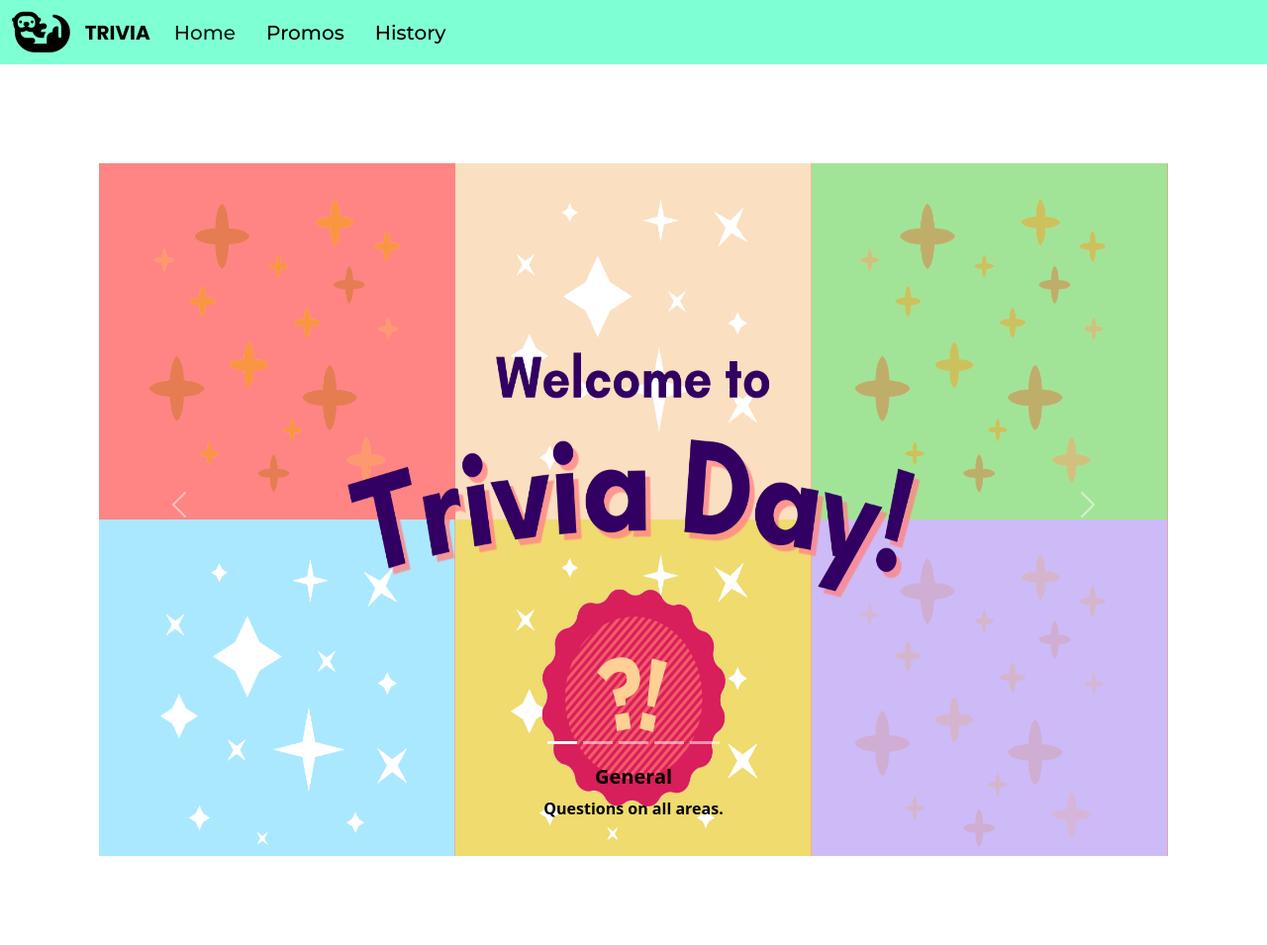
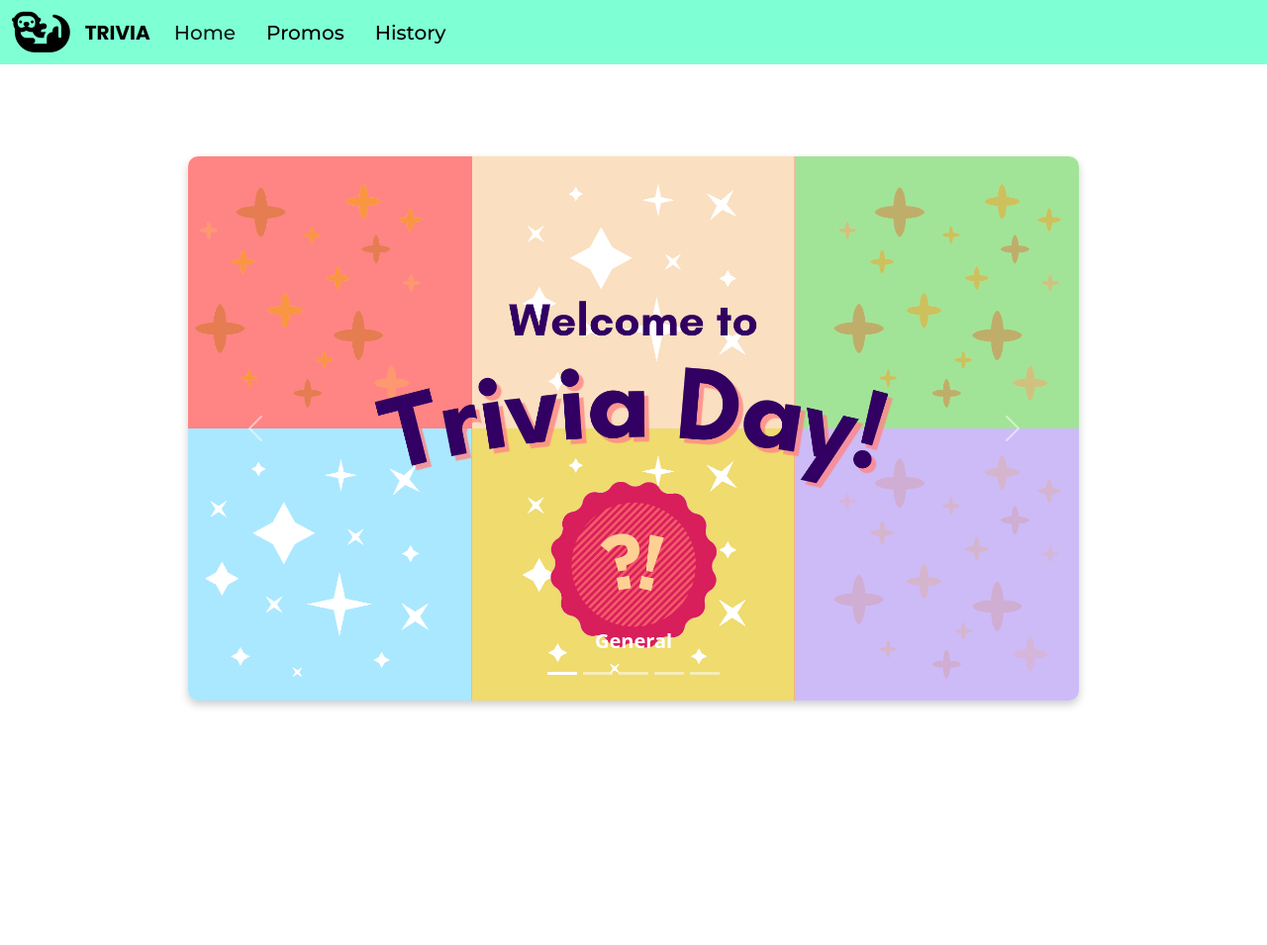
Before and after one commit to Edwihn/Trivia, a Python web app: template templates/main_page.html in a window 1280 px wide. Shown: the whole page at 99% size. After the commit the page ends 715 px from the top, so only its background shows below. Run offline with Jinja, Linux system fonts and the light colour scheme; the template is opened without the code that fills it, so the values that code supplies are empty; some libraries are stand-ins or nearby versions.

Commit message:
Add front end style

```diff
--- a/static/css/main_page_style.css
+++ b/static/css/main_page_style.css
@@ -1,3 +1,9 @@
+body, html {
+    height: 100%;
+     margin: 0;
+    display: flex;
+    flex-direction: column;
+}
 
 .text {
     font-family: "Poppins", serif;
@@ -21,6 +27,8 @@
 }
 
 .navbar {
+    width: 100%; /* Ocupa todo el ancho */
+    z-index: 1000;
     padding-top: 4px; /* Ajusta el padding superior */
     padding-bottom: 4px; /* Ajusta el padding inferior */
 }
@@ -57,25 +65,32 @@
 }
 
 .content {
-    display: grid;
-    row-gap: 10px;
-    padding: 100px;
+    flex: 1; /* Ocupa el espacio restante */
+    display: flex;
+    justify-content: center; /* Centra horizontalmente */
+    align-items: center; /* Centra verticalmente */
+    padding: 10px; /* Espaciado opcional */
 }
 
-.carousel {
-    width: 100%;
-    height: 690px;
-    padding-bottom: 70px;
+#carouselExampleCaptions {
+    width: 100%; /* Ocupa el 100% del contenedor */
+    max-width: 900px; /* Ancho máximo del carrusel */
+    border-radius: 10px; /* Bordes redondeados */
+    overflow: hidden; /* Oculta el contenido que sobresale */
+    box-shadow: 0 4px 8px rgba(0, 0, 0, 0.2); /* Sombra opcional */
 }
 
-.carousel-inner {
-    height: 700px;
+.carousel-inner img {
+    height: 550px; /* Altura fija para las imágenes */
+    object-fit: cover; /* Ajusta la imagen sin distorsión */
 }
 
-.carousel-indicators {
-    height: 100px;
+.carousel-item {
+    height: 550px; /* Altura fija para las imágenes */
+    object-fit: cover;
 }
 
-img {
-    height: 720px;
+.carousel-control-prev,
+.carousel-control-next {
+    color: #000000;
 }
--- a/templates/main_page.html
+++ b/templates/main_page.html
@@ -62,8 +62,7 @@
                 <img src="../static/img/in general.png" class="d-block w-100" alt="general">
               </a>
               <div class="carousel-caption d-none d-md-block">
-                <h5 style="color: black; font-weight: bold;">General</h5>
-                <p style="color: black; font-weight: bold;">Questions on all areas.</p>
+                <h5 style="color: rgb(255, 255, 255); font-weight: bold;">General</h5>
               </div>
             </div>
             <div class="carousel-item">
@@ -72,7 +71,6 @@
               </a>
               <div class="carousel-caption d-none d-md-block">
                 <h5>Video Games</h5>
-                <p>General video game questions for the true gamer.</p>
               </div>
             </div>
             <div class="carousel-item">
@@ -80,8 +78,7 @@
                 <img src="../static/img/category geografy.png" class="d-block w-100" alt="...">
               </a>
               <div class="carousel-caption d-none d-md-block">
-                <h5 style="color: black; font-weight: bold;">Geography</h5>
-                <p style="color: black; font-weight: bold;">Questions about geography in general and how to find your way around.</p>
+                <h5 style="color: rgb(255, 255, 255); font-weight: bold;">Geography</h5>
               </div>
             </div>
             <div class="carousel-item">
@@ -90,7 +87,6 @@
               </a>
               <div class="carousel-caption d-none d-md-block">
                 <h5>Film</h5>
-                <p>Questions about the whole world of cinema.</p>
               </div>
             </div>
             <div class="carousel-item">
@@ -99,7 +95,6 @@
               </a>
               <div class="carousel-caption d-none d-md-block">
                 <h5 style="color: black; font-weight: bold;">Music</h5>
-                <p style="color: black; font-weight: bold;">Questions about the whole world of music.</p>
               </div>
             </div>
           </div>
```
Also changed, not shown: static/css/answer.css (+14 -7 lines), static/css/style_quiz.css (+15 -6 lines), templates/answers.html (+4 -4 lines).
